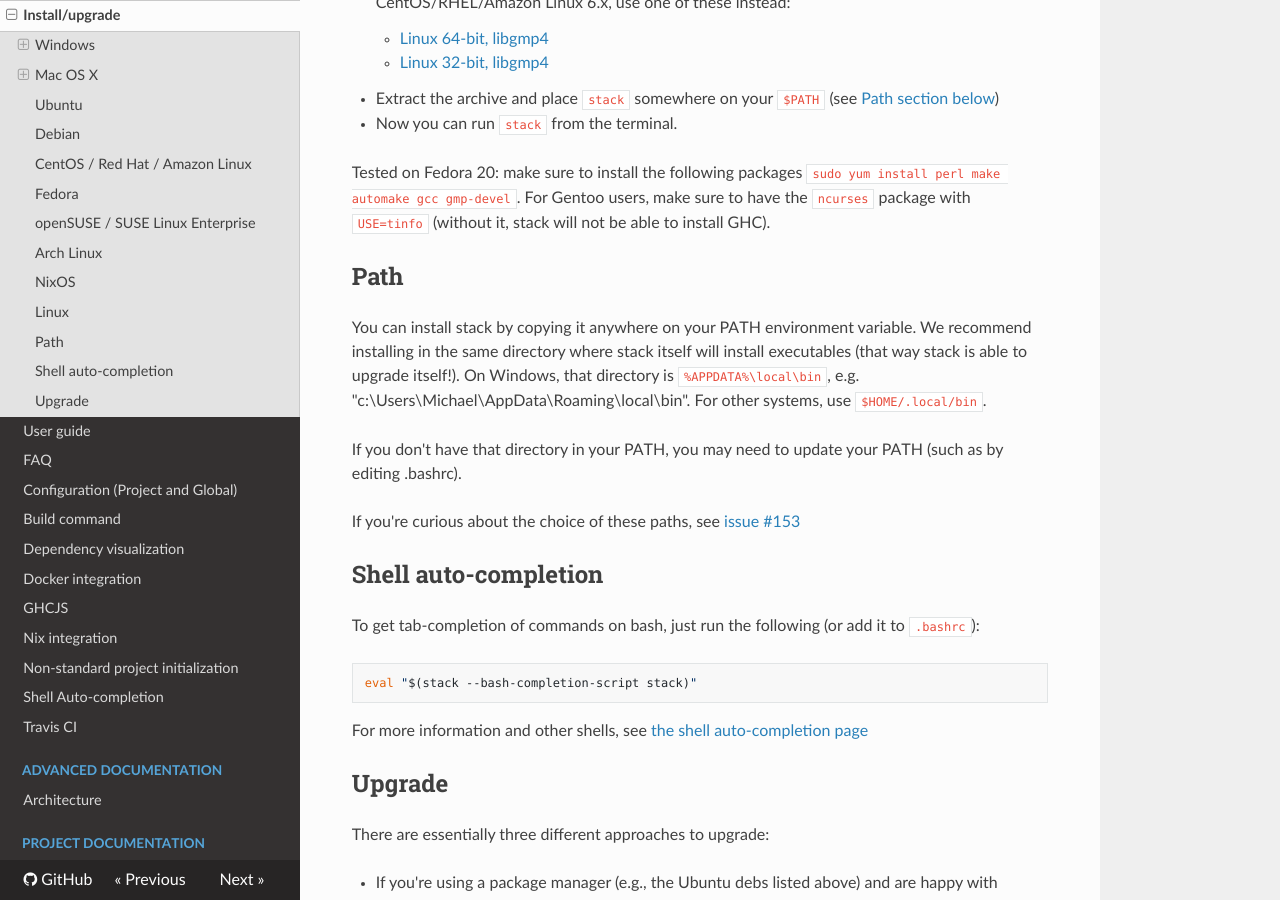
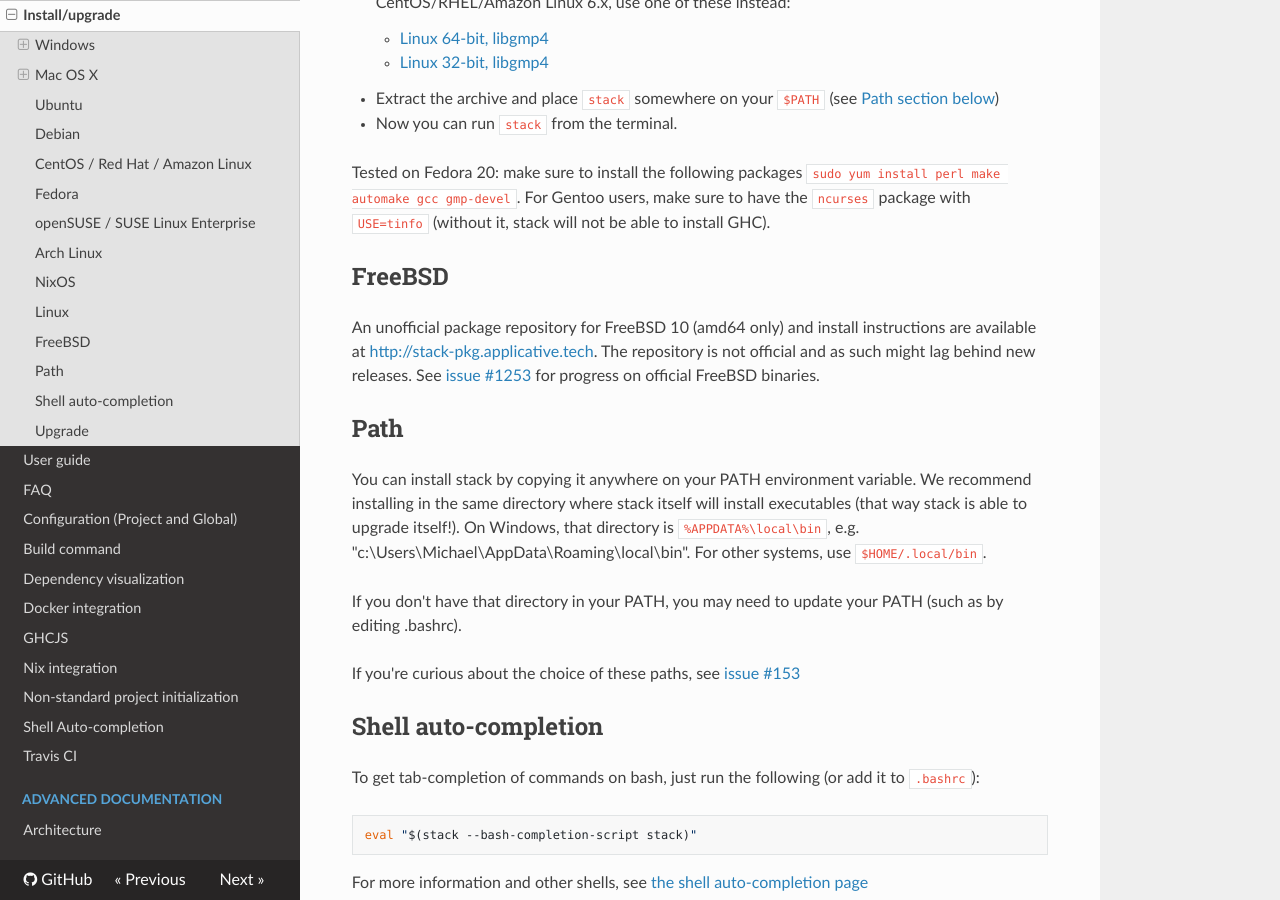
Before and after one commit to commercialhaskell/stack, an MkDocs documentation site: the page built from doc/install_and_upgrade.md, in a window 1280 px wide and 900 px high, scrolled down 6439 px. Built offline with MkDocs 1.6.1, drawn with Linux system fonts in a browser that asks for light colours; nearby versions of some CDN libraries; old or Windows-style settings are respelled for this version of MkDocs; some of the changed text lies outside the part shown.

Commit message:
Add links to unofficial FreeBSD packages

```diff
--- a/doc/install_and_upgrade.md
+++ b/doc/install_and_upgrade.md
@@ -1,9 +1,9 @@
 # Install/upgrade
 
 Distribution packages are available for [Ubuntu](#ubuntu), [Debian](#debian),
-[CentOS / Red Hat / Amazon Linux](#centos), [Fedora](#fedora) and
-[Arch Linux](#arch-linux). Binaries for other operating systems are listed
-below, and available on
+[CentOS / Red Hat / Amazon Linux](#centos), [Fedora](#fedora),
+[Arch Linux](#arch-linux) and unofficially [FreeBSD](#freebsd).
+Binaries for other operating systems are listed below, and available on
 [the Github releases page](https://github.com/fpco/stack/releases). For the
 future, we are open to supporting more OSes (to request one, please
 [submit an issue](https://github.com/commercialhaskell/stack/issues/new)).
@@ -285,6 +285,13 @@
 Tested on Fedora 20: make sure to install the following packages `sudo yum install perl make automake gcc gmp-devel`.
 For Gentoo users, make sure to have the `ncurses` package with `USE=tinfo` (without it, stack will not be able to install GHC).
 
+## FreeBSD
+
+An unofficial package repository for FreeBSD 10 (amd64 only) and install
+instructions are available at [http://stack-pkg.applicative.tech](http://stack-pkg.applicative.tech/).  The
+repository is not official and as such might lag behind new releases.  See [issue #1253](https://github.com/commercialhaskell/stack/issues/1253)
+for progress on official FreeBSD binaries.
+
 ## Path
 
 You can install stack by copying it anywhere on your PATH environment variable. We recommend installing in the same directory where stack itself will install executables (that way stack is able to upgrade itself!). On Windows, that directory is `%APPDATA%\local\bin`, e.g. "c:\Users\Michael\AppData\Roaming\local\bin". For other systems, use `$HOME/.local/bin`.
```
Also changed, not shown: doc/README.md (+1 -0 lines).
